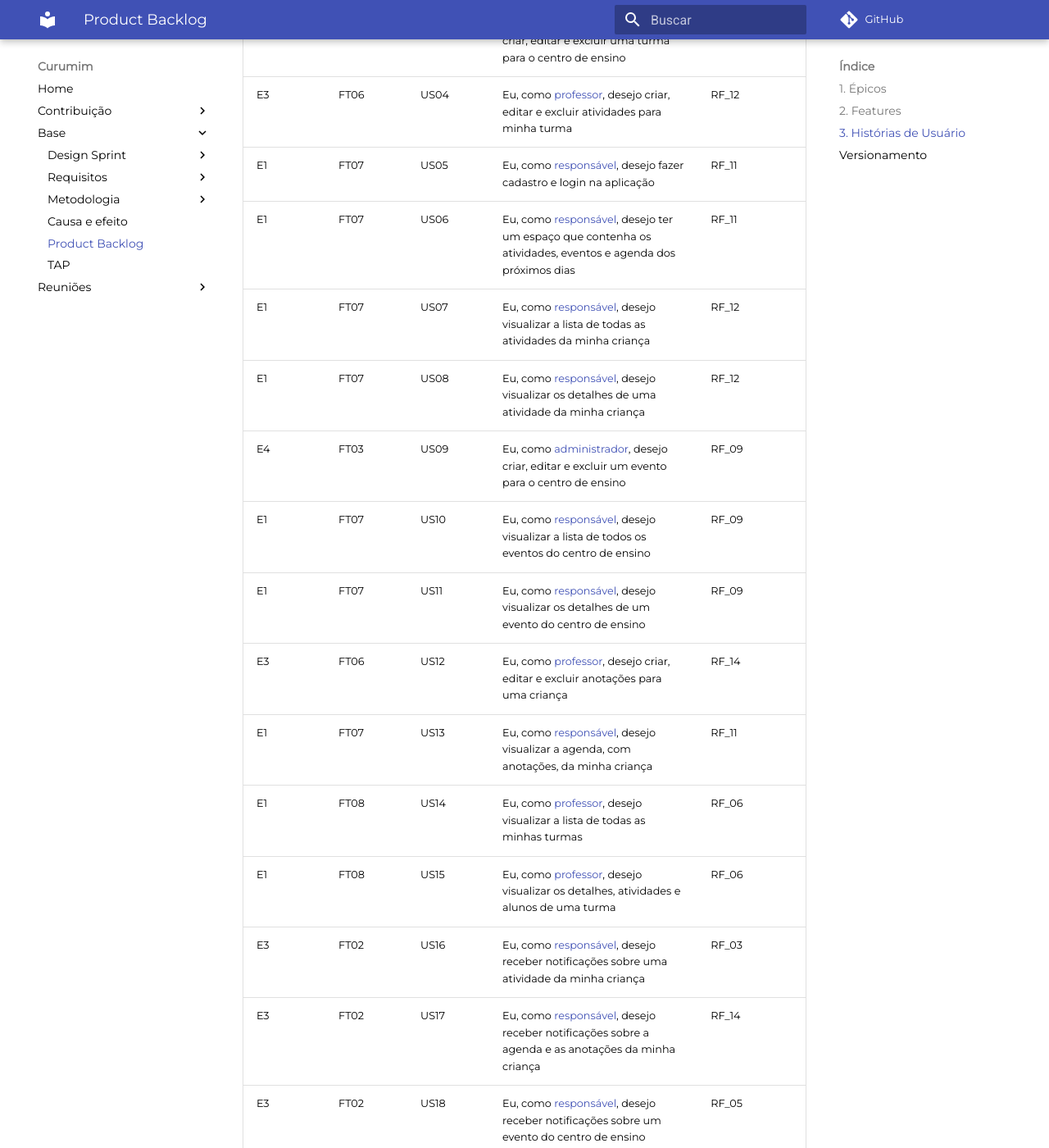
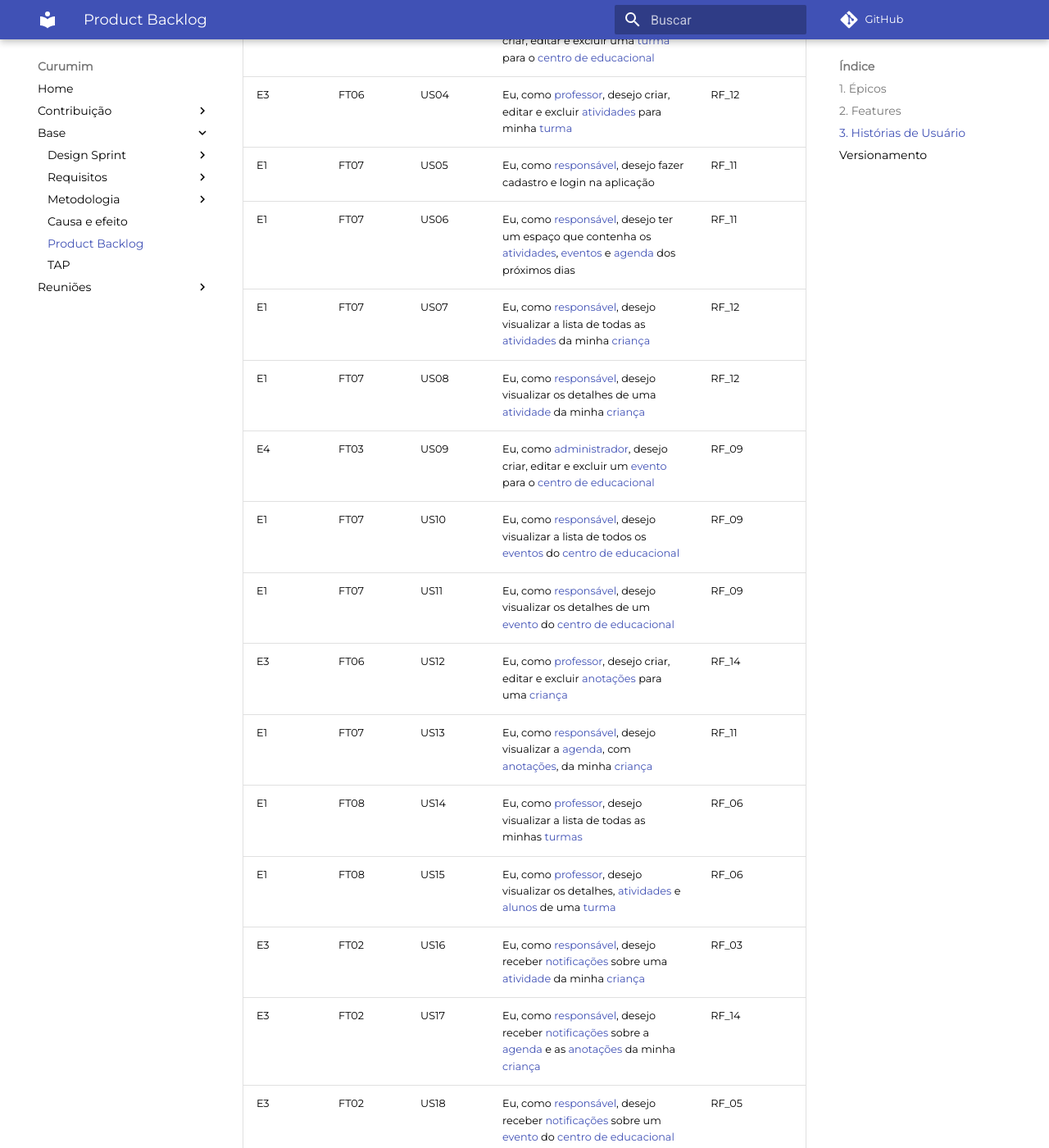
Before and after one commit to UnBArqDsw2021-1/2021.1_G6_Curumim, an MkDocs documentation site: the page built from docs/product-backlog.md, in a window 1280 px wide and 1400 px high, scrolled down 1294 px. Shown: the whole window at 82% size. Built offline with MkDocs 1.6.1 and Material for MkDocs 9.7.7, drawn with Linux system fonts in a browser that asks for light colours; comment, search, counter and statistics services are not loaded; some of the changed text lies outside the part shown.

Commit message:
Inserindo lexicos - product backlog

```diff
--- a/docs/product-backlog.md
+++ b/docs/product-backlog.md
@@ -28,30 +28,30 @@
 
 | **Épico** | **Feacture** | **ID** | **Descrição** | **Rastreabilidade** |
 | --- | --- | --- | --- | --- |
-| E4 | FT04 | US01 | Eu, como [administrador](/base/requisitos/modelagem/lexicos/#lexico-administrador), desejo cadastrar um criança no centro de ensino                                   | RF_07 |
-| E4 | FT04 | US02 | Eu, como [administrador](/base/requisitos/modelagem/lexicos/#lexico-administrador), desejo cadastrar um [professor](/base/requisitos/modelagem/lexicos/#lexico-professor) no centro de ensino                                 | RF_08 |
-| E4 | FT03 | US03 | Eu, como [administrador](/base/requisitos/modelagem/lexicos/#lexico-administrador), desejo criar, editar e excluir uma turma para o centro de ensino                  | RF_06 |
-| E3 | FT06 | US04 | Eu, como [professor](/base/requisitos/modelagem/lexicos/#lexico-professor), desejo criar, editar e excluir atividades para minha turma                            | RF_12 |
+| E4 | FT04 | US01 | Eu, como [administrador](/base/requisitos/modelagem/lexicos/#lexico-administrador), desejo cadastrar uma [criança](/base/requisitos/modelagem/lexicos/#lexico-crianca) no [centro de educacional](/base/requisitos/modelagem/lexicos/#lexico-centro-educacional)                                   | RF_07 |
+| E4 | FT04 | US02 | Eu, como [administrador](/base/requisitos/modelagem/lexicos/#lexico-administrador), desejo cadastrar um [professor](/base/requisitos/modelagem/lexicos/#lexico-professor) no [centro de educacional](/base/requisitos/modelagem/lexicos/#lexico-centro-educacional)                                 | RF_08 |
+| E4 | FT03 | US03 | Eu, como [administrador](/base/requisitos/modelagem/lexicos/#lexico-administrador), desejo criar, editar e excluir uma [turma](/base/requisitos/modelagem/lexicos/#lexico-turma) para o [centro de educacional](/base/requisitos/modelagem/lexicos/#lexico-centro-educacional)                  | RF_06 |
+| E3 | FT06 | US04 | Eu, como [professor](/base/requisitos/modelagem/lexicos/#lexico-professor), desejo criar, editar e excluir [atividades](/base/requisitos/modelagem/lexicos/#lexico-atividade) para minha [turma](/base/requisitos/modelagem/lexicos/#lexico-turma)                            | RF_12 |
 | E1 | FT07 | US05 | Eu, como [responsável](/base/requisitos/modelagem/lexicos/#lexico-responsavel), desejo fazer cadastro e login na aplicação                                          | RF_11 |
-| E1 | FT07 | US06 | Eu, como [responsável](/base/requisitos/modelagem/lexicos/#lexico-responsavel), desejo ter um espaço que contenha os atividades, eventos e agenda dos próximos dias | RF_11 |
-| E1 | FT07 | US07 | Eu, como [responsável](/base/requisitos/modelagem/lexicos/#lexico-responsavel), desejo visualizar a lista de todas as atividades da minha criança                   | RF_12 |
-| E1 | FT07 | US08 | Eu, como [responsável](/base/requisitos/modelagem/lexicos/#lexico-responsavel), desejo visualizar os detalhes de uma atividade da minha criança                     | RF_12 |
-| E4 | FT03 | US09 | Eu, como [administrador](/base/requisitos/modelagem/lexicos/#lexico-administrador), desejo criar, editar e excluir um evento para o centro de ensino                  | RF_09 |
-| E1 | FT07 | US10 | Eu, como [responsável](/base/requisitos/modelagem/lexicos/#lexico-responsavel), desejo visualizar a lista de todos os eventos do centro de ensino                   | RF_09 |
-| E1 | FT07 | US11 | Eu, como [responsável](/base/requisitos/modelagem/lexicos/#lexico-responsavel), desejo visualizar os detalhes de um evento do centro de ensino                      | RF_09 |
-| E3 | FT06 | US12 | Eu, como [professor](/base/requisitos/modelagem/lexicos/#lexico-professor), desejo criar, editar e excluir anotações para uma criança                             | RF_14 |
-| E1 | FT07 | US13 | Eu, como [responsável](/base/requisitos/modelagem/lexicos/#lexico-responsavel), desejo visualizar a agenda, com anotações, da minha criança                         | RF_11 |
-| E1 | FT08 | US14 | Eu, como [professor](/base/requisitos/modelagem/lexicos/#lexico-professor), desejo visualizar a lista de todas as minhas turmas                                   | RF_06 |
-| E1 | FT08 | US15 | Eu, como [professor](/base/requisitos/modelagem/lexicos/#lexico-professor), desejo visualizar os detalhes, atividades e alunos de uma turma                       | RF_06 |
-| E3 | FT02 | US16 | Eu, como [responsável](/base/requisitos/modelagem/lexicos/#lexico-responsavel), desejo receber notificações sobre uma atividade da minha criança                    | RF_03 |
-| E3 | FT02 | US17 | Eu, como [responsável](/base/requisitos/modelagem/lexicos/#lexico-responsavel), desejo receber notificações sobre a agenda e as anotações da minha criança          | RF_14 |
-| E3 | FT02 | US18 | Eu, como [responsável](/base/requisitos/modelagem/lexicos/#lexico-responsavel), desejo receber notificações sobre um evento do centro de ensino                     | RF_05 |
-| E2 | FT05 | US19 | Eu, como [professor](/base/requisitos/modelagem/lexicos/#lexico-professor), desejo lançar presença da minha turma                                                 | RF_13 |
-| E2 | FT05 | US20 | Eu, como [responsável](/base/requisitos/modelagem/lexicos/#lexico-responsavel), desejo acompanhar o andamento das presenças da minha criança                        | RF_13 |
-| E3 | FT02 | US21 | Eu, como [responsável](/base/requisitos/modelagem/lexicos/#lexico-responsavel), desejo receber notificações sobre a entrada e saída da minha criança                | RF_04 |
-| E3 | FT01 | US22 | Eu, como [responsável](/base/requisitos/modelagem/lexicos/#lexico-responsavel), desejo conversar com o administrador do centro de ensino                             | RF_02 |
-| E3 | FT01 | US23 | Eu, como [responsável](/base/requisitos/modelagem/lexicos/#lexico-responsavel), desejo conversar com o [professor](/base/requisitos/modelagem/lexicos/#lexico-professor) da turma da minha criança                          | RF_01 |
-| E1 | FT07 | US24 | Eu, como [responsável](/base/requisitos/modelagem/lexicos/#lexico-responsavel), desejo receber relatórios esporádico sobre tudo produzido pela minha criança        | RF_10 |
+| E1 | FT07 | US06 | Eu, como [responsável](/base/requisitos/modelagem/lexicos/#lexico-responsavel), desejo ter um espaço que contenha os [atividades](/base/requisitos/modelagem/lexicos/#lexico-atividade), [eventos](/base/requisitos/modelagem/lexicos/#lexico-evento) e [agenda](/base/requisitos/modelagem/lexicos/#lexico-agenda) dos próximos dias | RF_11 |
+| E1 | FT07 | US07 | Eu, como [responsável](/base/requisitos/modelagem/lexicos/#lexico-responsavel), desejo visualizar a lista de todas as [atividades](/base/requisitos/modelagem/lexicos/#lexico-atividade) da minha [criança](/base/requisitos/modelagem/lexicos/#lexico-crianca)                   | RF_12 |
+| E1 | FT07 | US08 | Eu, como [responsável](/base/requisitos/modelagem/lexicos/#lexico-responsavel), desejo visualizar os detalhes de uma [atividade](/base/requisitos/modelagem/lexicos/#lexico-atividade) da minha [criança](/base/requisitos/modelagem/lexicos/#lexico-crianca)                     | RF_12 |
+| E4 | FT03 | US09 | Eu, como [administrador](/base/requisitos/modelagem/lexicos/#lexico-administrador), desejo criar, editar e excluir um [evento](/base/requisitos/modelagem/lexicos/#lexico-evento) para o [centro de educacional](/base/requisitos/modelagem/lexicos/#lexico-centro-educacional)                  | RF_09 |
+| E1 | FT07 | US10 | Eu, como [responsável](/base/requisitos/modelagem/lexicos/#lexico-responsavel), desejo visualizar a lista de todos os [eventos](/base/requisitos/modelagem/lexicos/#lexico-evento) do [centro de educacional](/base/requisitos/modelagem/lexicos/#lexico-centro-educacional)                   | RF_09 |
+| E1 | FT07 | US11 | Eu, como [responsável](/base/requisitos/modelagem/lexicos/#lexico-responsavel), desejo visualizar os detalhes de um [evento](/base/requisitos/modelagem/lexicos/#lexico-evento) do [centro de educacional](/base/requisitos/modelagem/lexicos/#lexico-centro-educacional)                      | RF_09 |
+| E3 | FT06 | US12 | Eu, como [professor](/base/requisitos/modelagem/lexicos/#lexico-professor), desejo criar, editar e excluir [anotações](/base/requisitos/modelagem/lexicos/#lexico-anotacao) para uma [criança](/base/requisitos/modelagem/lexicos/#lexico-crianca)                             | RF_14 |
+| E1 | FT07 | US13 | Eu, como [responsável](/base/requisitos/modelagem/lexicos/#lexico-responsavel), desejo visualizar a [agenda](/base/requisitos/modelagem/lexicos/#lexico-agenda), com [anotações](/base/requisitos/modelagem/lexicos/#lexico-anotacao), da minha [criança](/base/requisitos/modelagem/lexicos/#lexico-crianca)                         | RF_11 |
+| E1 | FT08 | US14 | Eu, como [professor](/base/requisitos/modelagem/lexicos/#lexico-professor), desejo visualizar a lista de todas as minhas [turmas](/base/requisitos/modelagem/lexicos/#lexico-turma)                                   | RF_06 |
+| E1 | FT08 | US15 | Eu, como [professor](/base/requisitos/modelagem/lexicos/#lexico-professor), desejo visualizar os detalhes, [atividades](/base/requisitos/modelagem/lexicos/#lexico-atividade) e [alunos](/base/requisitos/modelagem/lexicos/#lexico-aluno) de uma [turma](/base/requisitos/modelagem/lexicos/#lexico-turma)                       | RF_06 |
+| E3 | FT02 | US16 | Eu, como [responsável](/base/requisitos/modelagem/lexicos/#lexico-responsavel), desejo receber [notificações](/base/requisitos/modelagem/lexicos/#lexico-notificacao) sobre uma [atividade](/base/requisitos/modelagem/lexicos/#lexico-atividade) da minha [criança](/base/requisitos/modelagem/lexicos/#lexico-crianca)                    | RF_03 |
+| E3 | FT02 | US17 | Eu, como [responsável](/base/requisitos/modelagem/lexicos/#lexico-responsavel), desejo receber [notificações](/base/requisitos/modelagem/lexicos/#lexico-notificacao) sobre a [agenda](/base/requisitos/modelagem/lexicos/#lexico-agenda) e as [anotações](/base/requisitos/modelagem/lexicos/#lexico-anotacao) da minha [criança](/base/requisitos/modelagem/lexicos/#lexico-crianca)          | RF_14 |
+| E3 | FT02 | US18 | Eu, como [responsável](/base/requisitos/modelagem/lexicos/#lexico-responsavel), desejo receber [notificações](/base/requisitos/modelagem/lexicos/#lexico-notificacao) sobre um [evento](/base/requisitos/modelagem/lexicos/#lexico-evento) do [centro de educacional](/base/requisitos/modelagem/lexicos/#lexico-centro-educacional)                     | RF_05 |
+| E2 | FT05 | US19 | Eu, como [professor](/base/requisitos/modelagem/lexicos/#lexico-professor), desejo lançar [presença](/base/requisitos/modelagem/lexicos/#lexico-lancar-presenca) da minha [turma](/base/requisitos/modelagem/lexicos/#lexico-turma)                                                 | RF_13 |
+| E2 | FT05 | US20 | Eu, como [responsável](/base/requisitos/modelagem/lexicos/#lexico-responsavel), desejo acompanhar o andamento das [presenças](/base/requisitos/modelagem/lexicos/#lexico-lancar-presenca) da minha [criança](/base/requisitos/modelagem/lexicos/#lexico-crianca)                        | RF_13 |
+| E3 | FT02 | US21 | Eu, como [responsável](/base/requisitos/modelagem/lexicos/#lexico-responsavel), desejo receber [notificações](/base/requisitos/modelagem/lexicos/#lexico-notificacao) sobre a entrada e saída da minha [criança](/base/requisitos/modelagem/lexicos/#lexico-crianca)                | RF_04 |
+| E3 | FT01 | US22 | Eu, como [responsável](/base/requisitos/modelagem/lexicos/#lexico-responsavel), desejo conversar com o [administrador](/base/requisitos/modelagem/lexicos/#lexico-administrador)  do [centro de educacional](/base/requisitos/modelagem/lexicos/#lexico-professor)                             | RF_02 |
+| E3 | FT01 | US23 | Eu, como [responsável](/base/requisitos/modelagem/lexicos/#lexico-responsavel), desejo conversar com o [professor](/base/requisitos/modelagem/lexicos/#lexico-professor) da [turma](/base/requisitos/modelagem/lexicos/#lexico-turma) da minha [criança](/base/requisitos/modelagem/lexicos/#lexico-crianca)                          | RF_01 |
+| E1 | FT07 | US24 | Eu, como [responsável](/base/requisitos/modelagem/lexicos/#lexico-responsavel), desejo receber [relatórios](/base/requisitos/modelagem/lexicos/#lexico-relatorio) esporádico sobre tudo produzido pela minha [criança](/base/requisitos/modelagem/lexicos/#lexico-crianca)        | RF_10 |
 
 
 ## Versionamento
```
Also changed, not shown: other parts of docs/product-backlog.md (+6 -5 lines).
